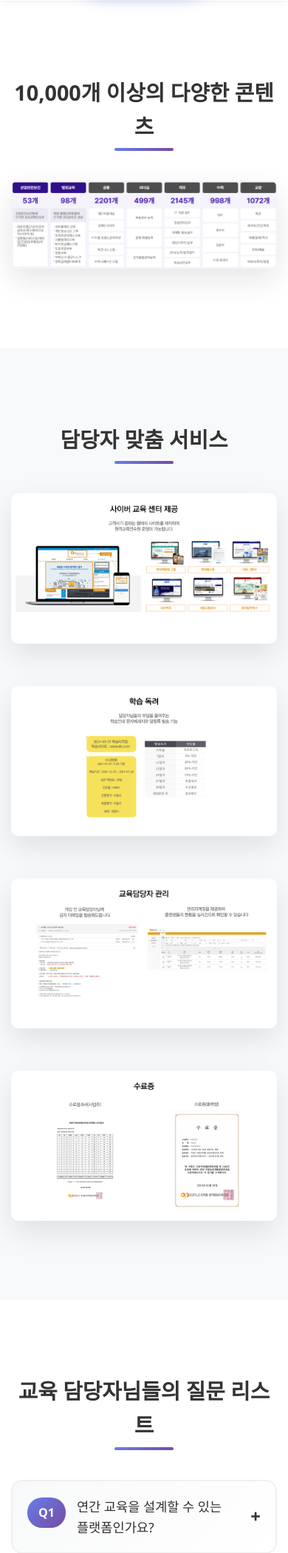
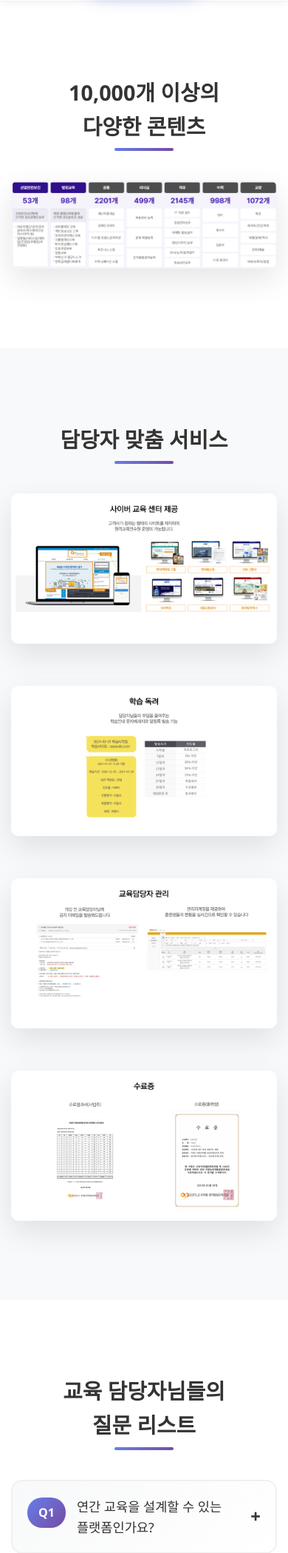
Before and after one commit to hyunol7/hrdkorea_, a Flask app: page / in a window 390 px wide. Shown: the part 843-2942 px from the top of the page at 74% size. Run offline with Flask 3, Linux system fonts and the light colour scheme.

Commit message:
모바일 버전 수정

```diff
--- a/static/css/style.css
+++ b/static/css/style.css
@@ -7,6 +7,11 @@
 html {
     scroll-behavior: smooth;
     scroll-padding-top: 80px;
+}
+
+/* 모바일 전용 줄바꿈 */
+.mobile-br {
+    display: none;
 }
 
 
@@ -998,6 +1003,11 @@ h7.section-title::after, h5.section-title::after {
 }
 
 @media (max-width: 768px) {
+    /* 모바일에서 줄바꿈 활성화 */
+    .mobile-br {
+        display: block;
+    }
+
     .top-logo-bar {
         padding: 12px 20px;
     }
--- a/templates/index.html
+++ b/templates/index.html
@@ -47,7 +47,7 @@
     <!-- 콘텐츠 섹션 -->
     <section id="content" class="content-section">
         <div class="content-container">
-            <h2 class="section-title">10,000개 이상의 다양한 콘텐츠</h2>
+            <h2 class="section-title">10,000개 이상의 <br class="mobile-br">다양한 콘텐츠</h2>
             <div class="content-image-container">
                 <img src="{{ url_for('static', filename='images/콘텐츠.png') }}" alt="10,000개 이상의 다양한 콘텐츠" class="content-image">
             </div>
@@ -74,7 +74,7 @@
     <!-- Q&A 섹션 -->
     <section id="qa" class="qa-section">
         <div class="qa-container">
-            <h2 class="section-title">교육 담당자님들의 질문 리스트</h2>
+            <h2 class="section-title">교육 담당자님들의 <br class="mobile-br">질문 리스트</h2>
 
             <div class="qa-list">
                 <div class="qa-item">
@@ -157,8 +157,8 @@
     <!-- 문의 폼 섹션 -->
     <section id="contact-section" class="contact-section">
         <div class="form-container">
-            <h2 class="section-title">근로자 안전보건교육 및 5대 법정의무교육 신청서</h2>
-            <p class="form-subtitle">(※ 설문지를 작성해주시면, 확인 후, 교육컨설턴트가 연락드릴예정입니다.)</p>
+            <h2 class="section-title">근로자 안전보건교육 및 <br class="mobile-br"> 5대 법정의무교육 신청서</h2>
+            <p class="form-subtitle">(※ 설문지를 작성해주시면, 확인 후, <br class="mobile-br">교육컨설턴트가 연락드릴예정입니다.)</p>
             </form>
         </div>
     </section>
```
